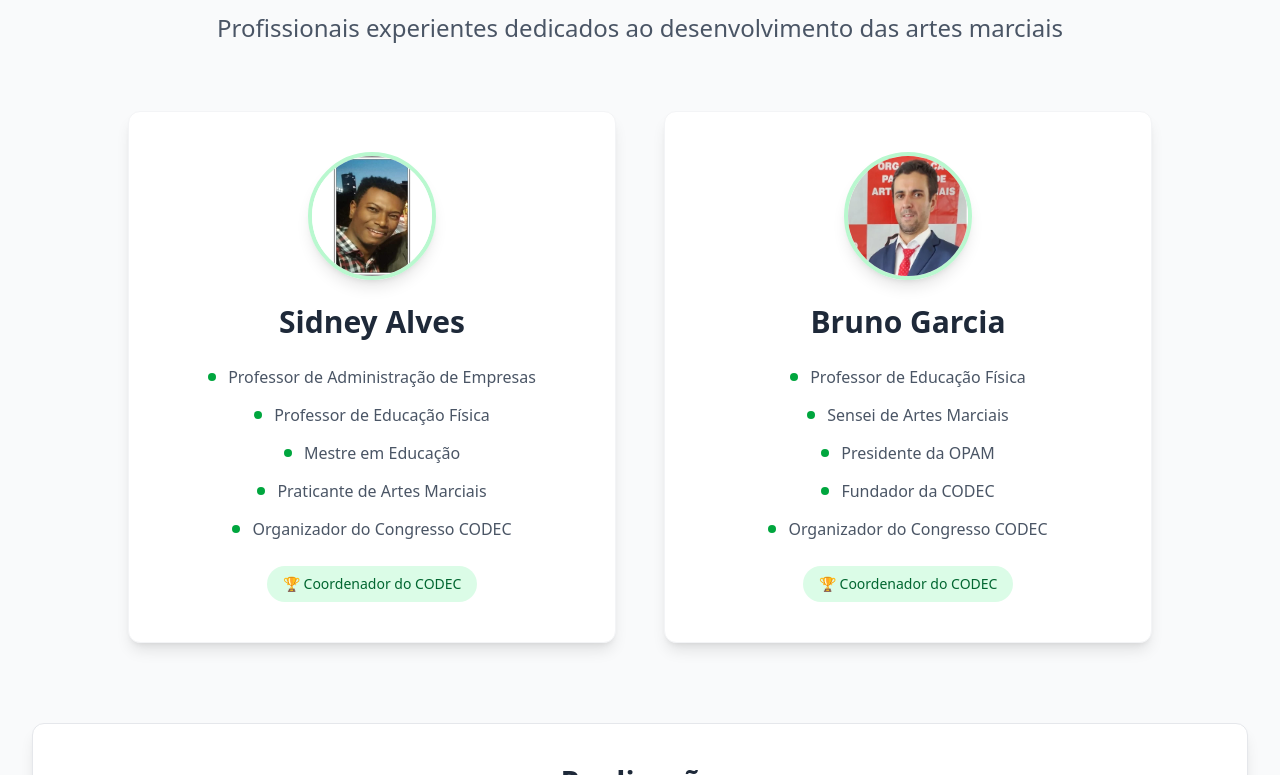
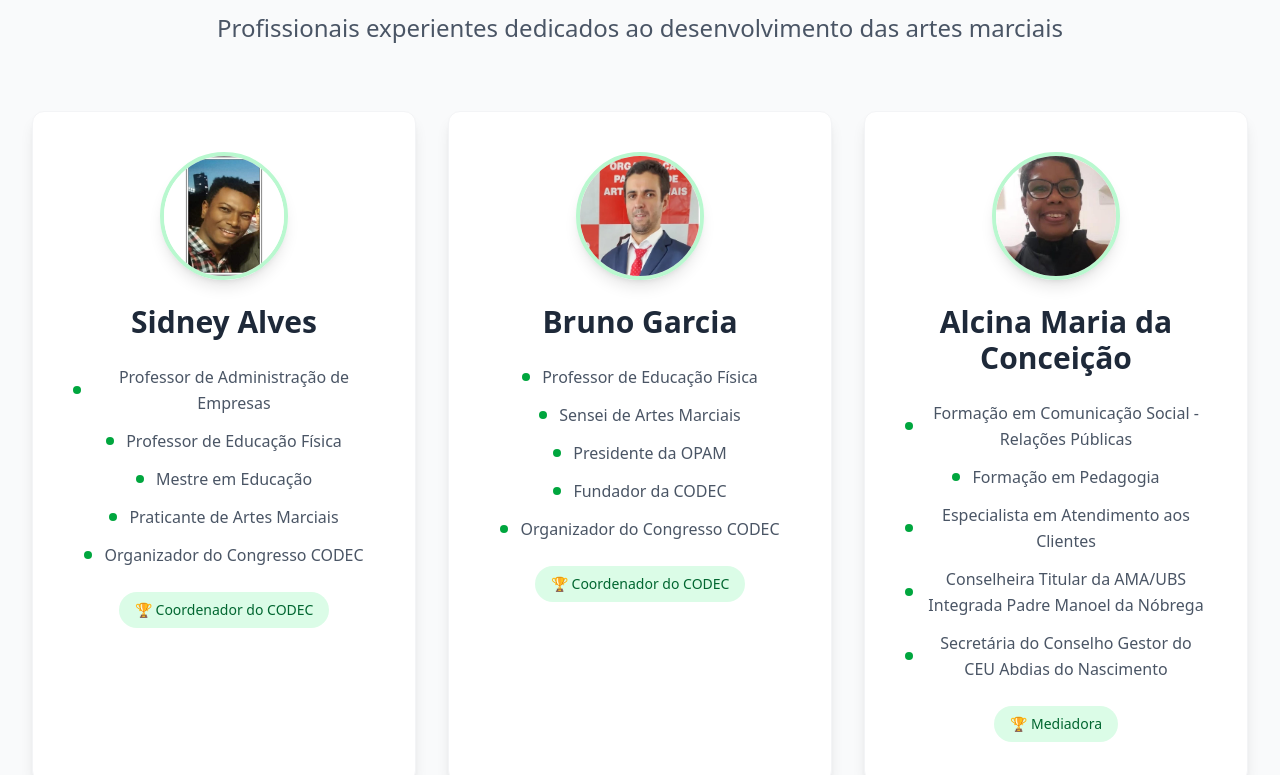
Before and after one commit to DIYSecurityLAB/codec, a Next.js app: page / in a window 1280 px wide. Shown: the part 4125-4900 px from the top of the page. Built offline with nearby package versions, Linux system fonts and the light colour scheme.

Commit message:
feat: add new organizer 'Alcina Maria da Conceição' and update roles for existing organizers

```diff
--- a/src/components/Organizers.tsx
+++ b/src/components/Organizers.tsx
@@ -9,6 +9,7 @@ const Organizers: React.FC<OrganizersProps> = ({ className = '' }) => {
   const organizers = [
     {
       name: 'Sidney Alves',
+      role: 'Coordenador do CODEC',
       qualifications: [
         'Professor de Administração de Empresas',
         'Professor de Educação Física',
@@ -21,6 +22,7 @@ const Organizers: React.FC<OrganizersProps> = ({ className = '' }) => {
     },
     {
       name: 'Bruno Garcia',
+      role: 'Coordenador do CODEC',
       qualifications: [
         'Professor de Educação Física',
         'Sensei de Artes Marciais',
@@ -30,6 +32,19 @@ const Organizers: React.FC<OrganizersProps> = ({ className = '' }) => {
       ],
       image: '/bruno.jpeg',
       ariaLabel: 'Perfil do Sensei Bruno Garcia'
+    },
+    {
+      name: 'Alcina Maria da Conceição',
+      role: 'Mediadora',
+      qualifications: [
+        'Formação em Comunicação Social - Relações Públicas',
+        'Formação em Pedagogia',
+        'Especialista em Atendimento aos Clientes',
+        'Conselheira Titular da AMA/UBS Integrada Padre Manoel da Nóbrega',
+        'Secretária do Conselho Gestor do CEU Abdias do Nascimento'
+      ],
+      image: '/alcina.jpeg',
+      ariaLabel: 'Perfil da Mediadora Alcina Maria da Conceição'
     }
   ];
 
@@ -52,7 +67,7 @@ const Organizers: React.FC<OrganizersProps> = ({ className = '' }) => {
           </p>
         </div>
 
-        <div className="grid lg:grid-cols-2 gap-8 lg:gap-12 max-w-5xl mx-auto mb-16 lg:mb-20">
+        <div className="grid md:grid-cols-2 lg:grid-cols-3 gap-6 lg:gap-8 max-w-7xl mx-auto mb-16 lg:mb-20">
           {organizers.map((organizer, index) => (
             <div
               key={index}
@@ -86,7 +101,7 @@ const Organizers: React.FC<OrganizersProps> = ({ className = '' }) => {
               </div>
               <div className="mt-6 inline-flex items-center px-4 py-2 bg-green-100 text-green-800 rounded-full text-xs sm:text-sm font-medium">
                 <span className="mr-1" aria-hidden="true">🏆</span>
-                Coordenador do CODEC
+                {organizer.role}
               </div>
             </div>
           ))}
```
Also changed, not shown: public/alcina.jpeg (added).
